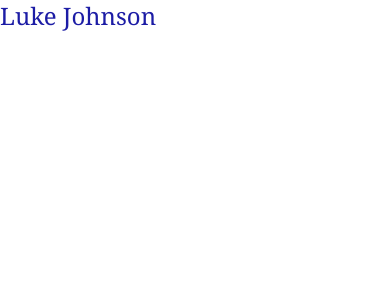
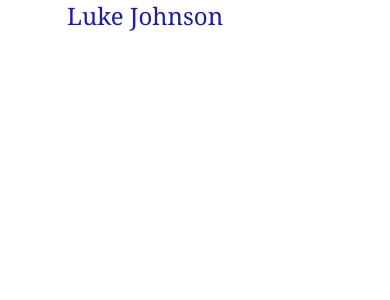
Before and after one commit to lukeedwardjo/lukejo, a React (Create React App) app: page / in a window 390 px wide. Shown: the top 300 px of the page. Built offline with nearby package versions, Linux system fonts and the light colour scheme.

Commit message:
remove md:

```diff
--- a/src/App.tsx
+++ b/src/App.tsx
@@ -2,9 +2,9 @@ import "./App.css";
 
 function App() {
   return (
-    <div className="md:flex">
+    <div className="flex">
       <div className="flex-auto"></div>
-      <div className="text-lew-blue text-2xl font-serif selection:bg-lew-blue selection:text-lew-yellow h-screen w-64">
+      <div className="text-lew-blue text-2xl font-serif selection:bg-lew-blue selection:text-lew-yellow h-screen w-64 shrink-0">
         Luke Johnson
       </div>
       <div className="flex-auto"></div>
```
